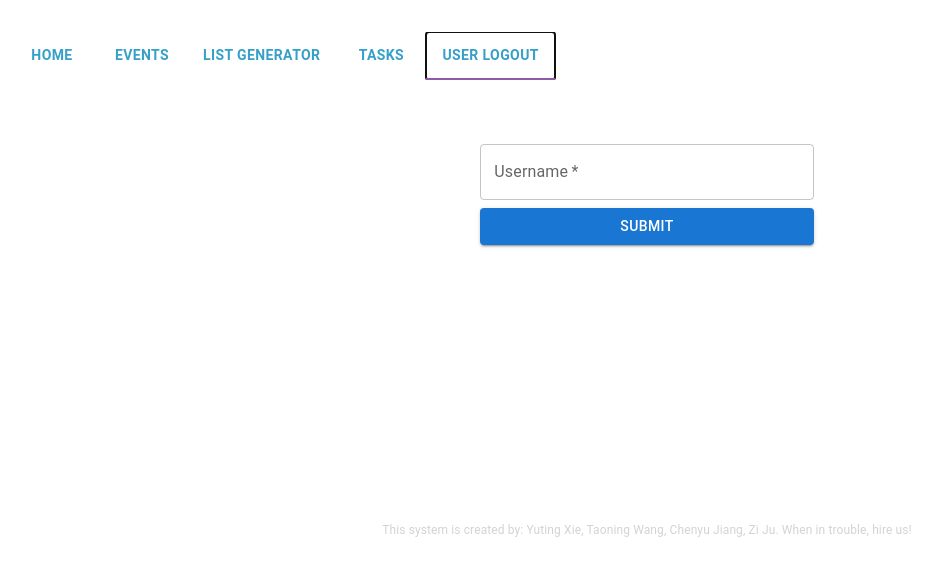
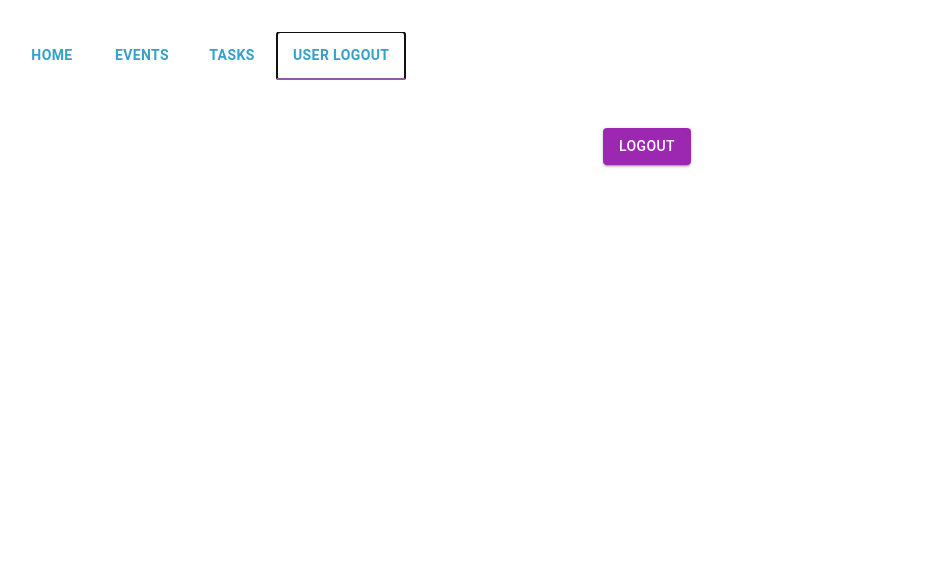
Before and after one commit to daodaojiang622/enterprise-data-workflow-and-integration-platform, a React (Vite) app: page / in a window 1280 px wide. Both pictures are taken after a click on the tab "USER LOGOUT". Shown: the top 576 px of the page, without its empty margins (9-951 px from the left). Built offline with nearby package versions, Linux system fonts and the light colour scheme.

Commit message:
removed list generator from tab

```diff
--- a/src/Screens/ControlPanel.tsx
+++ b/src/Screens/ControlPanel.tsx
@@ -109,7 +109,6 @@ const ControlPanel: React.FC = () => {
             >
                 <Tab label="Home" style={StyleSheet.tab} />
                 <Tab label="Events" style={StyleSheet.tab} />
-                <Tab label="List Generator" style={StyleSheet.tab} />
                 <Tab label="Tasks" style={StyleSheet.tab} />
                 <Tab label="User Logout" style={StyleSheet.tab} />
             </Tabs>
@@ -144,34 +143,17 @@ const ControlPanel: React.FC = () => {
 
             {isLoggedIn && tabIndex === 2 && (
                 <Box mt={4}>
-                    <EventTable headers={headers} data={data} />
+                    <Task />
                 </Box>
             )}
 
             {isLoggedIn && tabIndex === 3 && (
                 <Box mt={4}>
-                    <Task />
-                </Box>
-            )}
-
-            {isLoggedIn && tabIndex === 4 && (
-                <Box mt={4}>
                     <UserLogin setIsLoggedIn={setIsLoggedIn}/>
                 </Box>
             )}
 
-            {/* Footer for every page */}
-            <Typography
-                gutterBottom
-                align="center"
-                sx={{
-                    fontSize: '12px',
-                    marginTop: '260px',
-                    color: 'lightgray',
-                }}
-            >
-                This system is created by: Yuting Xie, Taoning Wang, Chenyu Jiang, Zi Ju. When in trouble, hire us!
-            </Typography>
+
         </Box>
     )
 }
--- a/src/Screens/UserLogin.tsx
+++ b/src/Screens/UserLogin.tsx
@@ -3,6 +3,7 @@ import { Container, TextField, Button, Typography, Box, Snackbar, Alert } from '
 
 const UserLogin: React.FC = () => {
     const [username, setUsername] = useState('');
+    const [isLoggedIn, setIsLoggedIn] = useState(true);
     const [snackbarOpen, setSnackbarOpen] = useState(false);
     const [snackbarMessage, setSnackbarMessage] = useState('');
 
@@ -10,6 +11,7 @@ const UserLogin: React.FC = () => {
         const storedUsername = sessionStorage.getItem('5500user');
         if (storedUsername) {
             setUsername(storedUsername);
+            setIsLoggedIn(true);
         }
     }, []);
 
@@ -22,6 +24,15 @@ const UserLogin: React.FC = () => {
         sessionStorage.setItem('5500user', username);
         setSnackbarMessage(`Username ${username} stored in session storage`);
         setSnackbarOpen(true);
+        setIsLoggedIn(true);
+    };
+
+    const handleLogout = () => {
+        sessionStorage.removeItem('5500user');
+        setUsername('');
+        setIsLoggedIn(false);
+        setSnackbarMessage('Logged out successfully');
+        setSnackbarOpen(true);
     };
 
     const handleCloseSnackbar = () => {
@@ -29,9 +40,9 @@ const UserLogin: React.FC = () => {
     };
 
     return (
-
         <Box display="flex" flexDirection="column" alignItems="center" justifyContent="flex-start" p={2}>
-            <Box display="flex" flexDirection="column" alignItems="center" justifyContent="center" >
+            {!isLoggedIn ? (
+                <Box display="flex" flexDirection="column" alignItems="center" justifyContent="center">
                     <form onSubmit={handleFormSubmit}>
                         <TextField
                             label="Username"
@@ -46,6 +57,11 @@ const UserLogin: React.FC = () => {
                         </Button>
                     </form>
                 </Box>
+            ) : (
+                <Button variant="contained" color="secondary" onClick={handleLogout}>
+                    Logout
+                </Button>
+            )}
             <Snackbar open={snackbarOpen} autoHideDuration={6000} onClose={handleCloseSnackbar}>
                 <Alert onClose={handleCloseSnackbar} severity="success" sx={{ width: '100%' }}>
                     {snackbarMessage}
```
Lines whose indentation alone changed are shown as unchanged.
